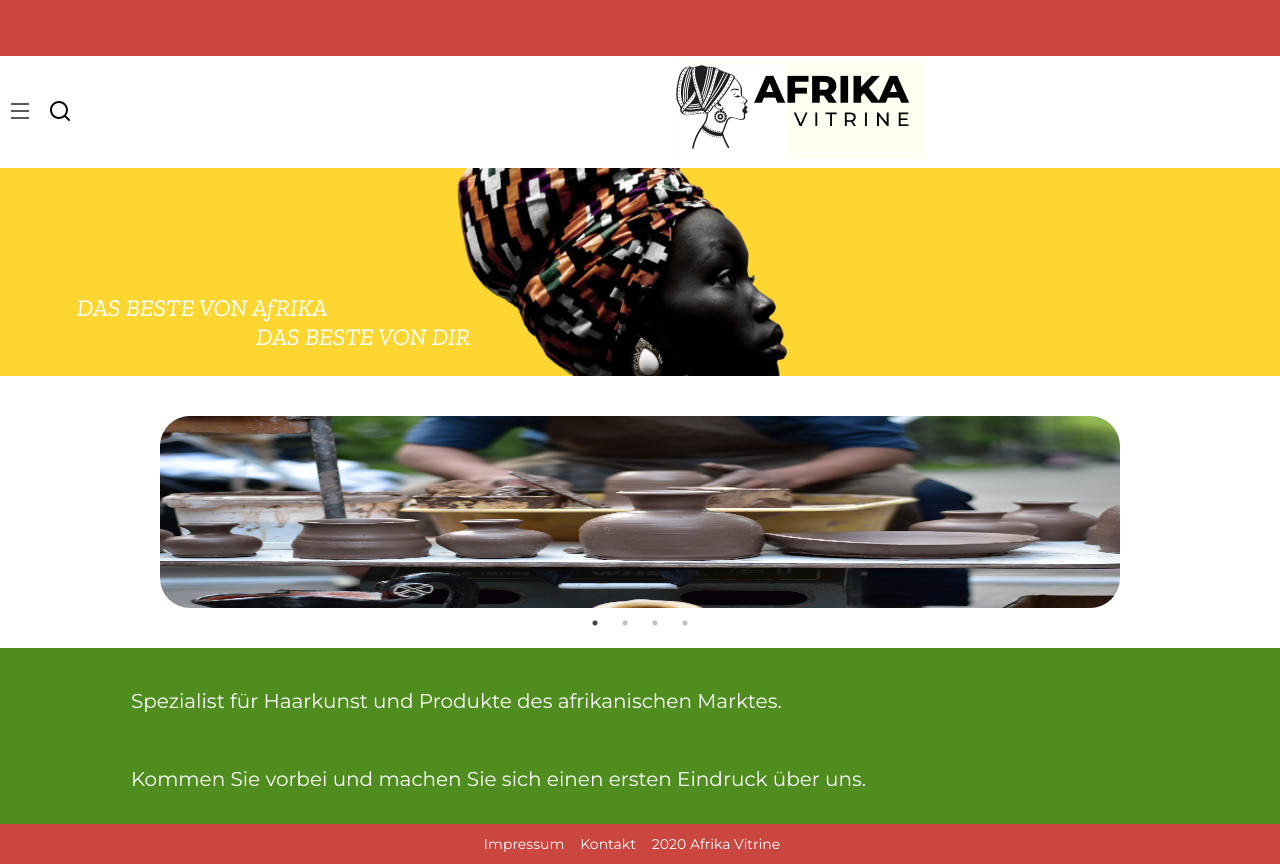
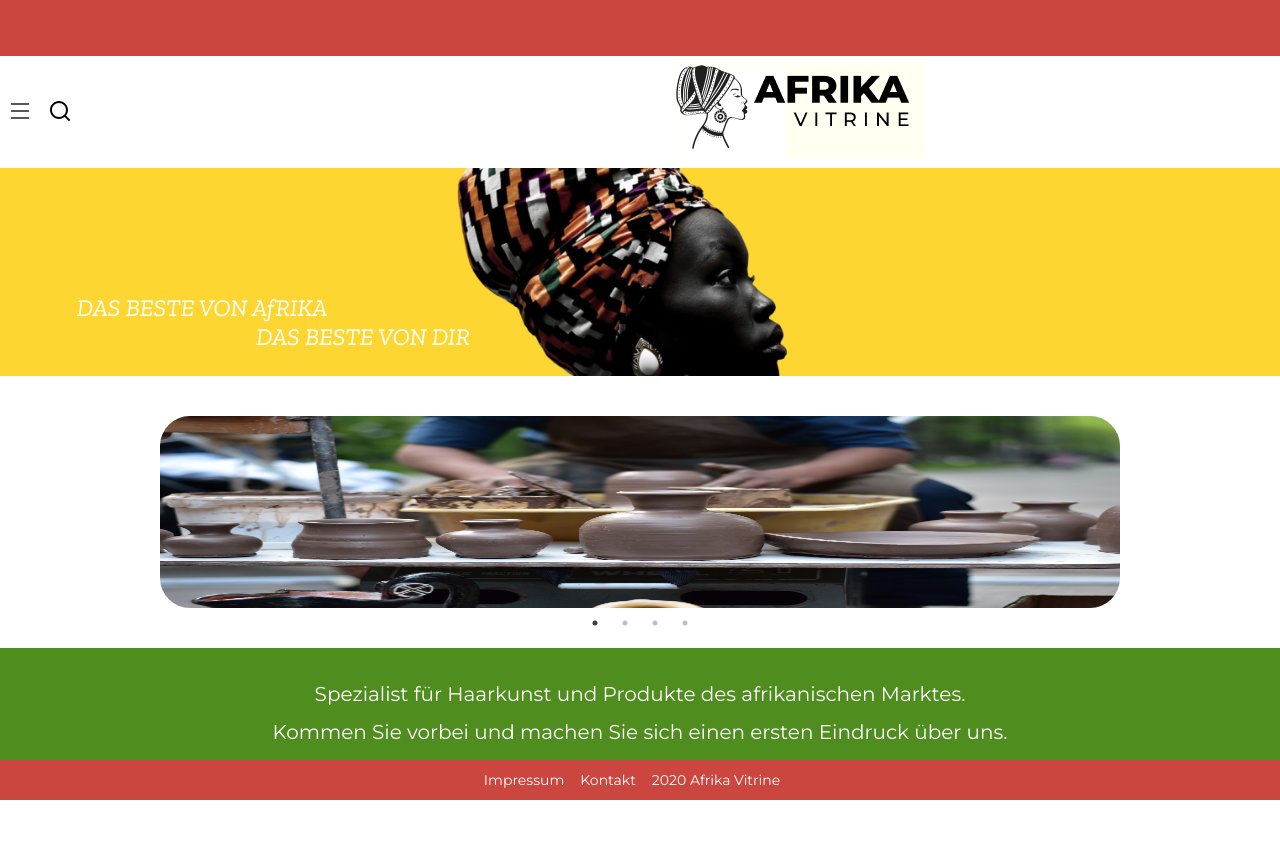
Before and after one commit to Eleein/Afrika-Vitrine, a React (Create React App) app: page / in a window 1280 px wide. Shown: the top 864 px of the page. After the commit the page ends 800 px from the top, so only its background shows below. Built offline with nearby package versions, Linux system fonts and the light colour scheme.

Commit message:
Refactor the default display to work with flex, because the later displays also depend on flex, and this reduces the code footprint.

```diff
--- a/src/Home/Home.js
+++ b/src/Home/Home.js
@@ -13,8 +13,7 @@ export function Home() {
       <div className={styles.description}>
         <p className={styles.descriptionText}>
           Spezialist für Haarkunst und Produkte des afrikanischen Marktes.
-        </p>{" "}
-        <br />
+        </p>
         <p className={styles.descriptionText}>
           Kommen Sie vorbei und machen Sie sich einen ersten Eindruck über uns.
         </p>
--- a/src/Home/Home.module.scss
+++ b/src/Home/Home.module.scss
@@ -39,12 +39,17 @@
   color: white;
   margin-top: 5vh;
   text-align: center;
-  padding: 6vh;
-  min-height: 17vh;
+  padding: 19px 27px 43px 27px;
+  min-height: 16vh;
+  display: flex;
+  flex-flow: column;
+  justify-content: space-evenly;
+  align-items: center;
 }
 
 .descriptionText {
   text-align: left;
+  flex: 0.2 1;
 }
 
 @media screen and (min-width: 481px) {
@@ -53,14 +58,23 @@
   }
   .description {
     padding: 3vh 6vh 7vh;
+    font-size: 20px;
+  }
+  .descriptionText {
+    text-align: left;
+  }
+}
+
+@media screen and (min-width: 767px) {
+  .description {
+    padding: 10px 55px;
     display: flex;
     flex-flow: column;
-    justify-content: space-evenly;
+    justify-content: center;
     align-items: center;
     font-size: 20px;
   }
   .descriptionText {
-    text-align: left;
-    width: 86%;
+    text-align: justify;
   }
 }
```
